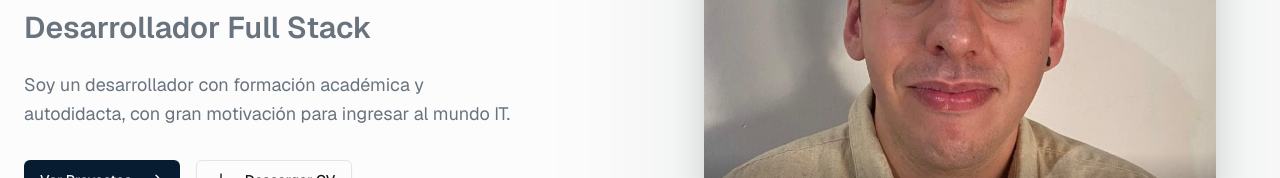
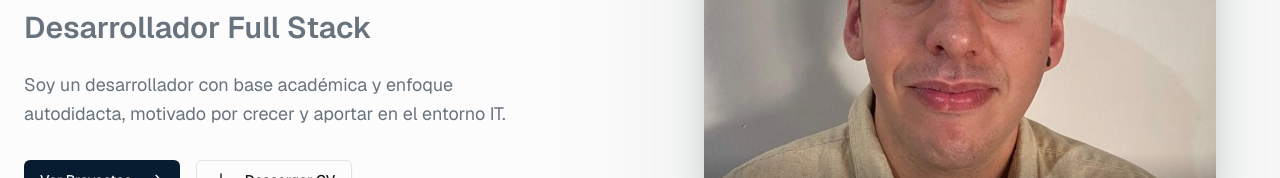
Before and after one commit to AntonioMelino/Portfolio-Antonio-Melino, a Next.js app: page / in a window 1280 px wide. Shown: the part 400-578 px from the top of the page. Built offline with nearby package versions, Linux system fonts and the light colour scheme.

Commit message:
docs(hero): modificar el texto de la sección hero
-Se actualizó la descripción debajo del nombre para que sea más clara y representativa.

```diff
--- a/components/hero-section.tsx
+++ b/components/hero-section.tsx
@@ -45,8 +45,8 @@ export function HeroSection() {
             </p>
 
             <p className="text-base md:text-lg text-muted-foreground text-balance mb-8 max-w-xl leading-relaxed">
-              Soy un desarrollador con formación académica y autodidacta, con
-              gran motivación para ingresar al mundo IT.
+              Soy un desarrollador con base académica y enfoque autodidacta,
+              motivado por crecer y aportar en el entorno IT.
             </p>
 
             <div className="flex flex-wrap items-center gap-4 mb-10">
```
